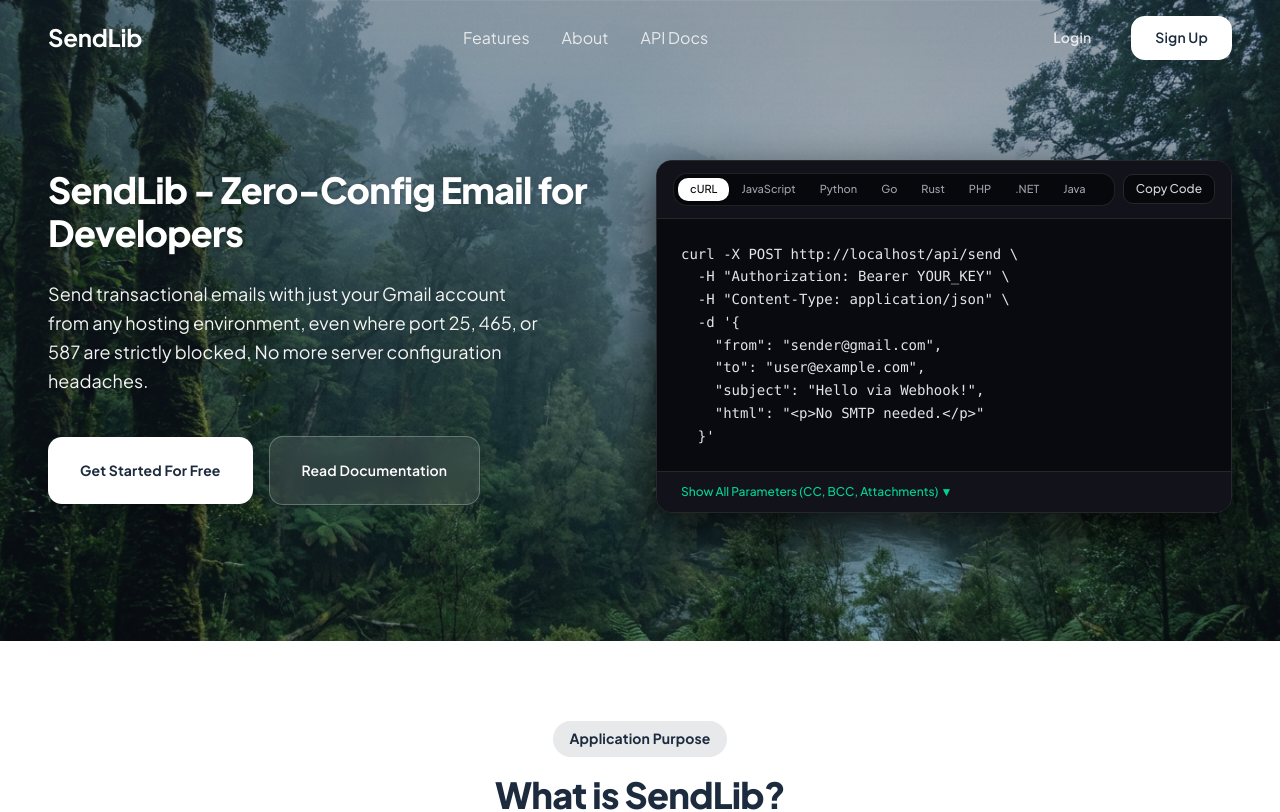
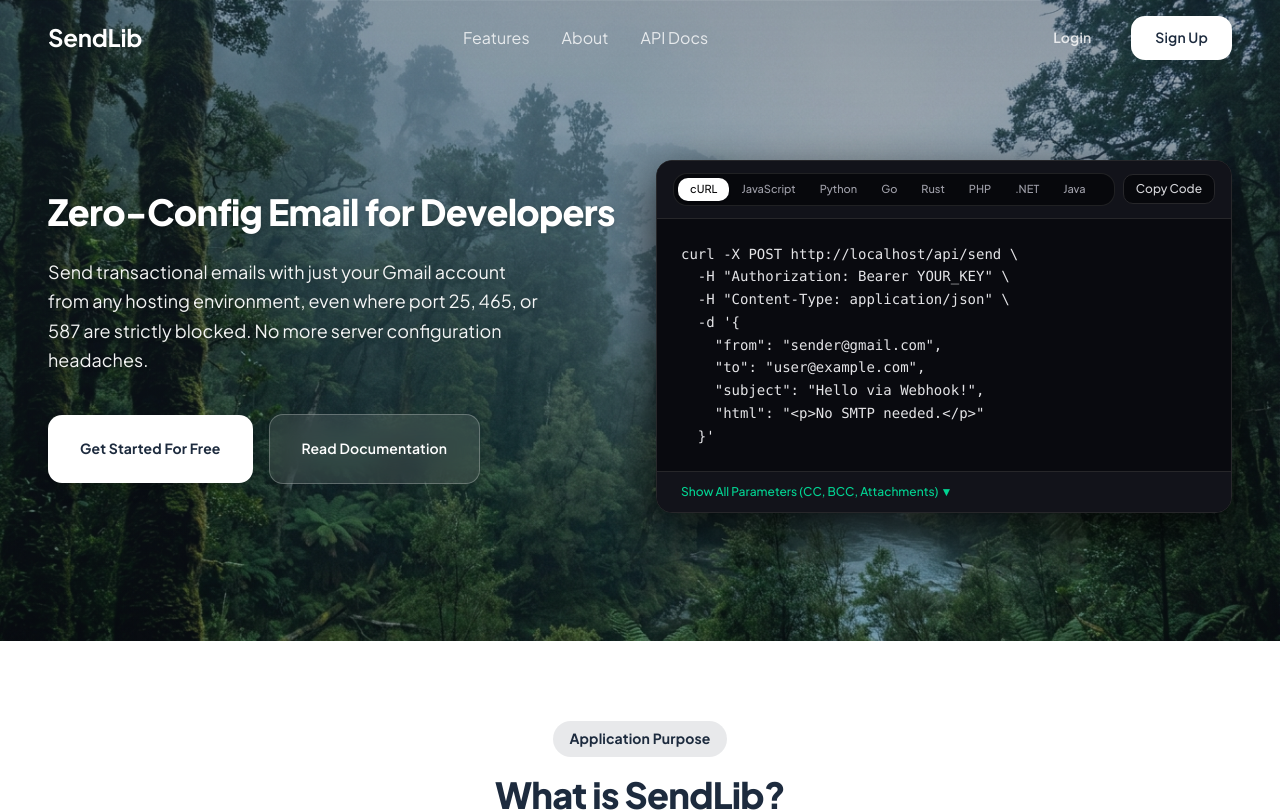
Before and after one commit to samueltuoyo15/send-liberty, a Next.js app: page / in a window 1280 px wide. Shown: the top 812 px of the page. Built offline with nearby package versions, Linux system fonts and the light colour scheme; no server answers.

Commit message:
fix: HomeClient hero text

```diff
--- a/components/home/HomeClient.tsx
+++ b/components/home/HomeClient.tsx
@@ -144,7 +144,7 @@
           <div className="max-w-7xl mx-auto px-margin-mobile md:px-margin-desktop pt-24 pb-xl md:pt-40 md:pb-32 grid md:grid-cols-2 gap-xl items-center">
             <div className="space-y-lg">
               <h1 className="font-headline-lg-mobile md:font-headline-lg text-headline-lg-mobile md:text-headline-lg text-white font-extrabold drop-shadow-sm">
-                SendLib - Zero-Config Email for Developers
+                Zero-Config Email for Developers
               </h1>
               <p className="font-body-lg text-body-lg max-w-[500px] text-white/95 leading-relaxed drop-shadow-sm">
                 Send transactional emails with just your Gmail account from any hosting environment, even where port 25, 465, or 587 are strictly blocked. No more server configuration headaches.
```
